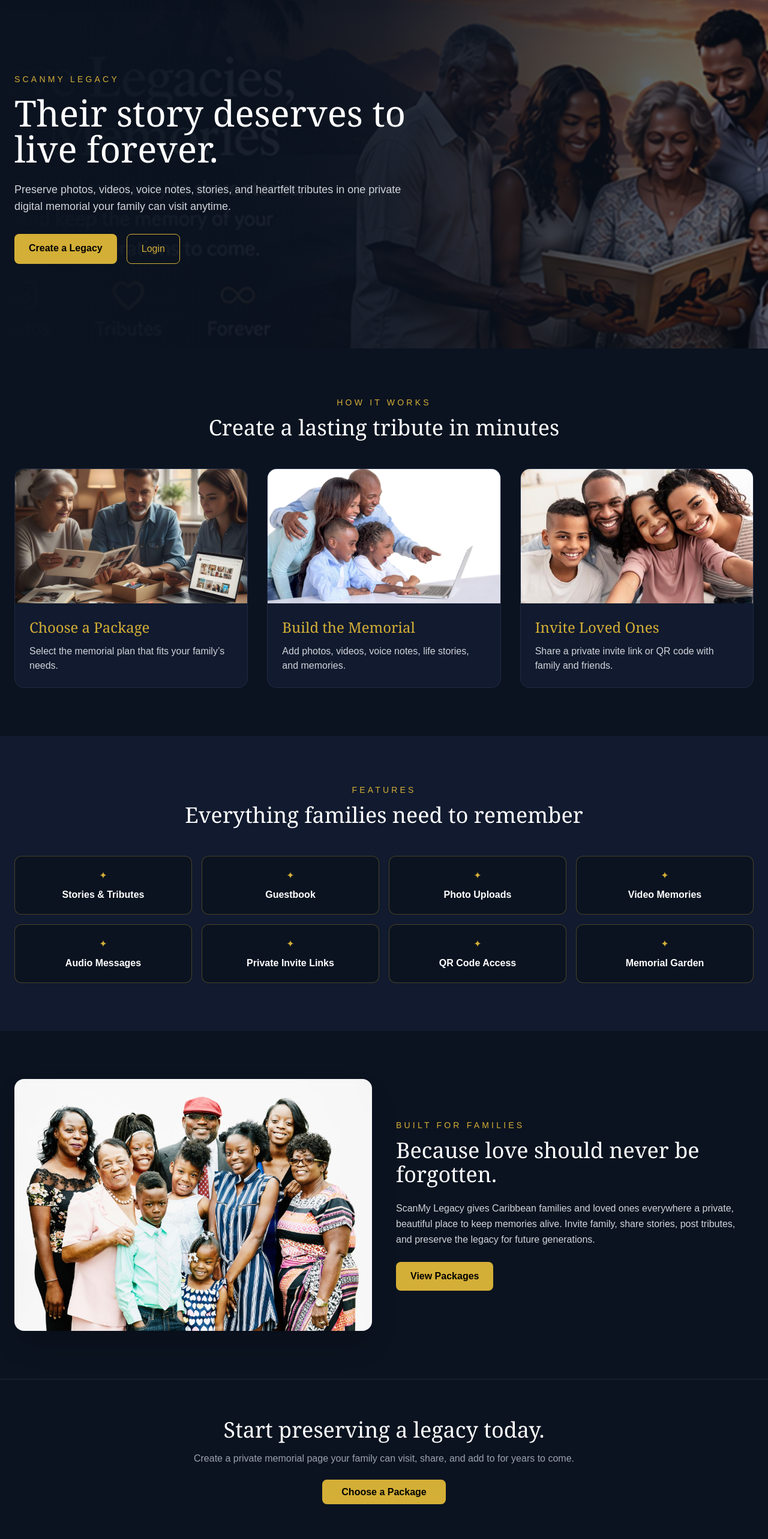
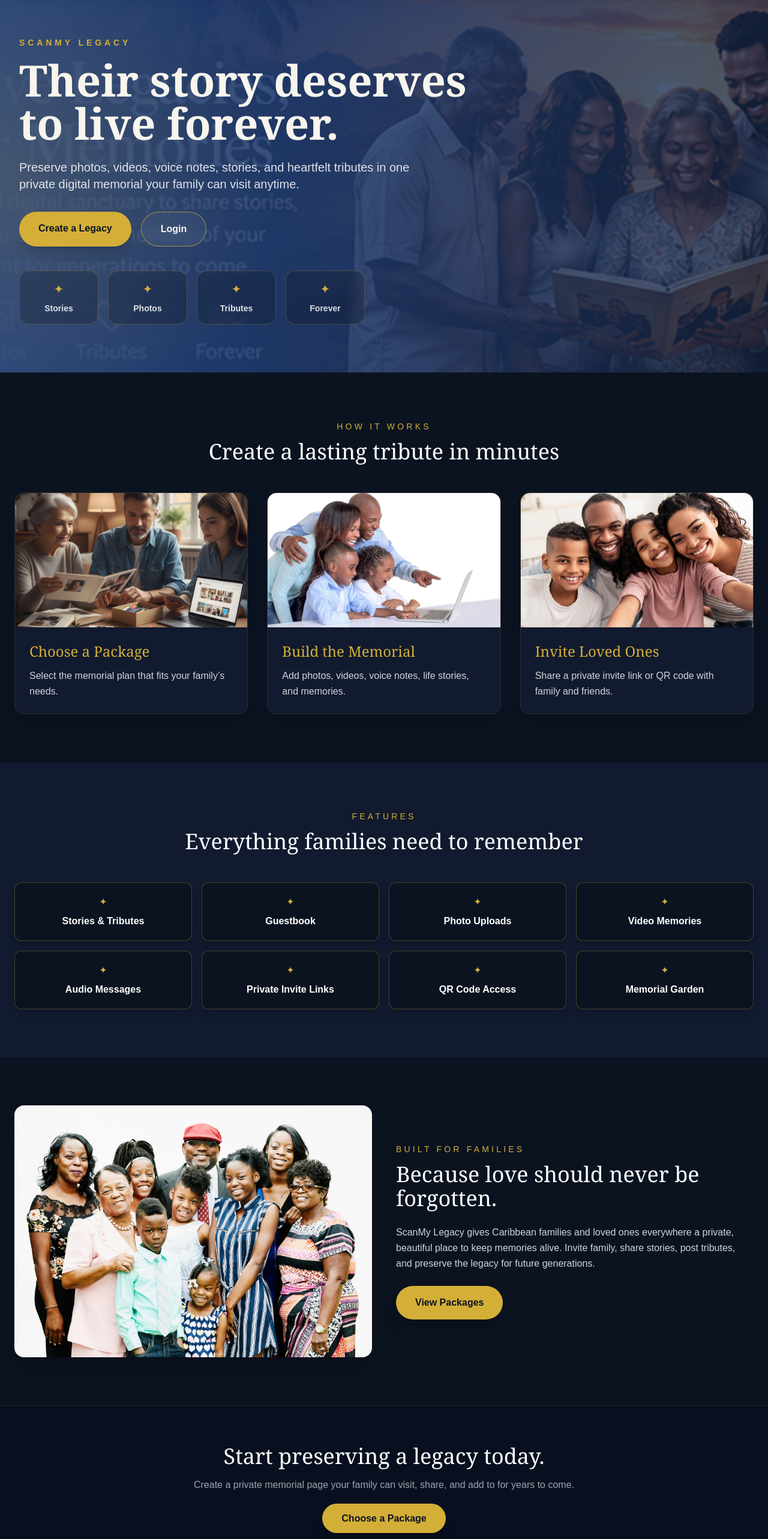
Before and after one commit to trinibuzz/scanmylegacy-app, a Next.js app: page / in a window 1280 px wide. Shown: the part 160-2726 px from the top of the page at 60% size. Built offline with nearby package versions, Linux system fonts and the light colour scheme.

Commit message:
Polish homepage hero with new brand blue

```diff
--- a/app/page.tsx
+++ b/app/page.tsx
@@ -6,26 +6,28 @@ export default function HomePage() {
       <SiteHeader />
 
       {/* HERO */}
-      <section className="relative min-h-[75vh] overflow-hidden">
+      <section className="relative min-h-[78vh] overflow-hidden bg-[#26447F]">
         <img
           src="/images/home-hero.jpg"
           alt="Family preserving memories"
           className="absolute inset-0 h-full w-full object-cover opacity-45"
         />
 
-        <div className="absolute inset-0 bg-gradient-to-r from-[#0b1320] via-[#0b1320]/80 to-transparent" />
+        <div className="absolute inset-0 bg-gradient-to-r from-[#26447F]/95 via-[#26447F]/82 to-[#0b1320]/45" />
 
-        <div className="relative mx-auto flex min-h-[75vh] max-w-7xl items-center px-6">
-          <div className="max-w-2xl">
-            <p className="mb-4 text-sm uppercase tracking-[0.3em] text-[#d4af37]">
+        <div className="absolute inset-0 bg-[radial-gradient(circle_at_left,rgba(212,175,55,0.18),transparent_35%)]" />
+
+        <div className="relative z-10 mx-auto flex min-h-[78vh] max-w-7xl items-center px-6 py-20 sm:px-8">
+          <div className="max-w-3xl">
+            <p className="mb-4 text-sm font-semibold uppercase tracking-[0.35em] text-[#d4af37]">
               ScanMy Legacy
             </p>
 
-            <h1 className="mb-6 font-serif text-4xl leading-tight sm:text-5xl md:text-6xl">
+            <h1 className="mb-6 font-serif text-4xl font-bold leading-tight text-[#f8f5ee] sm:text-5xl md:text-7xl">
               Their story deserves to live forever.
             </h1>
 
-            <p className="mb-8 text-base leading-relaxed text-gray-300 sm:text-lg">
+            <p className="mb-8 max-w-2xl text-base leading-relaxed text-white/85 sm:text-lg md:text-xl">
               Preserve photos, videos, voice notes, stories, and heartfelt
               tributes in one private digital memorial your family can visit
               anytime.
@@ -34,17 +36,31 @@ export default function HomePage() {
             <div className="flex flex-col gap-4 sm:flex-row sm:flex-wrap">
               <a
                 href="/packages"
-                className="rounded-lg bg-[#d4af37] px-6 py-3 text-center font-semibold text-black"
+                className="rounded-full bg-[#d4af37] px-8 py-4 text-center font-semibold text-[#0b1320] shadow-xl transition hover:scale-105 hover:bg-[#f0c94a]"
               >
                 Create a Legacy
               </a>
 
               <a
                 href="/login"
-                className="rounded-lg border border-[#d4af37] px-6 py-3 text-center text-[#d4af37]"
+                className="rounded-full border border-[#d4af37]/70 bg-white/5 px-8 py-4 text-center font-semibold text-[#f8f5ee] backdrop-blur transition hover:bg-[#d4af37]/15"
               >
                 Login
               </a>
+            </div>
+
+            <div className="mt-10 grid max-w-xl grid-cols-2 gap-4 sm:grid-cols-4">
+              {["Stories", "Photos", "Tributes", "Forever"].map((item) => (
+                <div
+                  key={item}
+                  className="rounded-2xl border border-[#d4af37]/25 bg-black/20 p-4 text-center backdrop-blur"
+                >
+                  <p className="text-xl text-[#d4af37]">✦</p>
+                  <p className="mt-2 text-sm font-semibold text-white/85">
+                    {item}
+                  </p>
+                </div>
+              ))}
             </div>
           </div>
         </div>
@@ -82,7 +98,7 @@ export default function HomePage() {
           ].map((item) => (
             <div
               key={item.title}
-              className="overflow-hidden rounded-2xl border border-[#1f2a44] bg-[#111a2e]"
+              className="overflow-hidden rounded-2xl border border-[#d4af37]/15 bg-[#111a2e] shadow-xl"
             >
               <img
                 src={item.img}
@@ -95,7 +111,7 @@ export default function HomePage() {
                   {item.title}
                 </h3>
 
-                <p className="text-gray-300">{item.text}</p>
+                <p className="leading-relaxed text-gray-300">{item.text}</p>
               </div>
             </div>
           ))}
@@ -128,7 +144,7 @@ export default function HomePage() {
             ].map((feature) => (
               <div
                 key={feature}
-                className="rounded-xl border border-[#d4af37]/30 bg-[#0b1320] p-5 text-center"
+                className="rounded-xl border border-[#d4af37]/30 bg-[#0b1320] p-5 text-center shadow-lg"
               >
                 <p className="text-[#d4af37]">✦</p>
                 <h3 className="mt-2 font-semibold">{feature}</h3>
@@ -164,7 +180,7 @@ export default function HomePage() {
 
           <a
             href="/packages"
-            className="w-fit rounded-lg bg-[#d4af37] px-6 py-3 font-semibold text-black"
+            className="w-fit rounded-full bg-[#d4af37] px-8 py-4 font-semibold text-[#0b1320] shadow-xl transition hover:scale-105 hover:bg-[#f0c94a]"
           >
             View Packages
           </a>
@@ -172,7 +188,7 @@ export default function HomePage() {
       </section>
 
       {/* CTA */}
-      <section className="border-t border-[#1f2a44] px-4 py-16 text-center sm:px-6">
+      <section className="border-t border-[#d4af37]/15 bg-[#08101f] px-4 py-16 text-center sm:px-6">
         <h2 className="mb-4 font-serif text-3xl sm:text-4xl">
           Start preserving a legacy today.
         </h2>
@@ -184,7 +200,7 @@ export default function HomePage() {
 
         <a
           href="/packages"
-          className="rounded-lg bg-[#d4af37] px-8 py-3 font-semibold text-black"
+          className="rounded-full bg-[#d4af37] px-8 py-4 font-semibold text-[#0b1320] shadow-xl transition hover:scale-105 hover:bg-[#f0c94a]"
         >
           Choose a Package
         </a>
```
